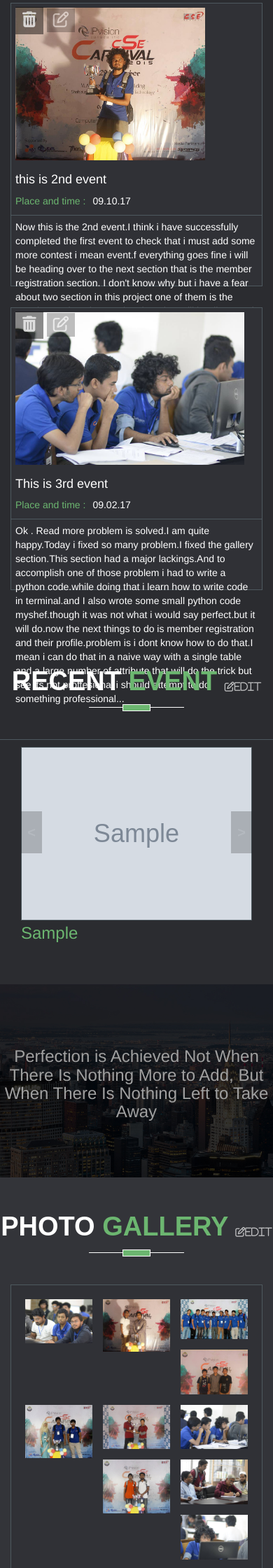
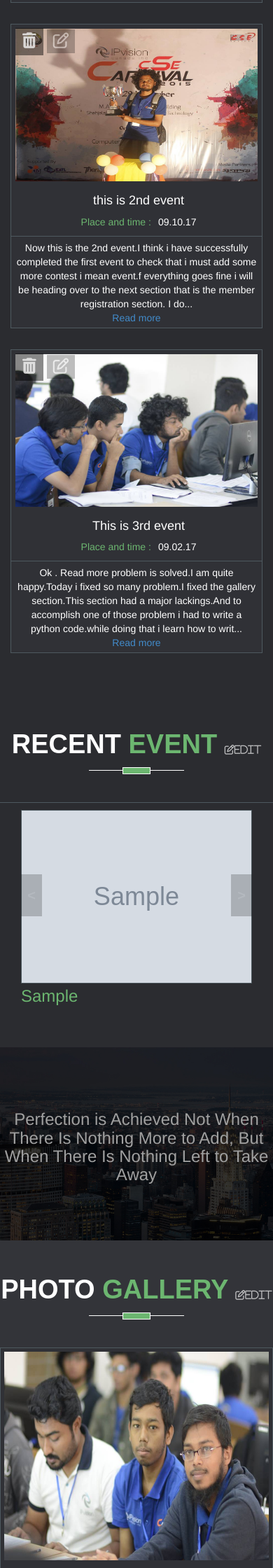
Before and after one commit to nilasrum/DatabaseProject, a Django app: page /home/ in a window 390 px wide. Shown: the part 1960-4200 px from the top of the page at 70% size. Run offline with Django 3.2, Linux system fonts and the light colour scheme; a user stored in the database is signed in; data comes from the database, SQL or seed files in the repository; both versions use the stored data as it was after the commit; tables that the repository leaves empty hold one stand-in row (values such as "Sample post"); grey boxes marked "Sample" are stand-in pictures; some libraries are stand-ins or nearby versions; some web fonts are replaced.

Commit message:
upcoming details modal window added,read more funtionality added.gallery photo resized,hover effect added.

```diff
--- a/home/static/home/css/carousel.css
+++ b/home/static/home/css/carousel.css
@@ -95,7 +95,7 @@ Version: 1.1
     top: 133px;
     width: 35px;
     height: 35px;
-    background: url("images/next_button.png") no-repeat center;
+    background: url("../images/next_button.png") no-repeat center;
     cursor: pointer;
     z-index: 9999;
 }
@@ -106,7 +106,7 @@ Version: 1.1
     top: 133px;
     width: 35px;
     height: 35px;
-    background: url("images/prev_button.png");
+    background: url("../images/prev_button.png");
     cursor: pointer;
     z-index: 9999;
 }
@@ -187,10 +187,6 @@ Version: 1.1
 
 /* ____________________________________________________________ */
 
-.carousel .slides .videoOverlay {
-    background: url("images/video.png") no-repeat center;
-    /* play button */
-}
 
 .carousel .slides .spinner {
     background: #000 url(images/loading.gif) no-repeat center;
--- /dev/null
+++ b/home/static/home/css/galley-effect.css
@@ -0,0 +1,343 @@
+*,
+*:after,
+*:before {
+    -webkit-box-sizing: border-box;
+    box-sizing: border-box;
+}
+
+.clearfix:before,
+.clearfix:after {
+    content: '';
+    display: table;
+}
+
+.clearfix:after {
+    clear: both;
+}
+
+
+/* Header */
+
+.codrops-header {
+    margin: 0 auto;
+    padding: 4em 1em;
+    text-align: center;
+}
+
+.codrops-header h1 {
+    margin: 0;
+    font-weight: 800;
+    font-size: 4em;
+    line-height: 1.3;
+}
+
+.codrops-header h1 span {
+    display: block;
+    padding: 0 0 0.6em 0.1em;
+    font-size: 45%;
+    font-weight: 300;
+    color: #7e959d;
+}
+
+
+/* To Navigation Style */
+
+.codrops-top {
+    width: 100%;
+    text-transform: uppercase;
+    font-size: 0.69em;
+    line-height: 2.2;
+}
+
+.codrops-top a {
+    display: inline-block;
+    padding: 0 1em;
+    text-decoration: none;
+    letter-spacing: 1px;
+}
+
+.codrops-top span.right {
+    float: right;
+}
+
+.codrops-top span.right a {
+    display: block;
+    float: left;
+}
+
+.codrops-icon:before {
+    margin: 0 4px;
+    text-transform: none;
+    font-weight: normal;
+    font-style: normal;
+    font-variant: normal;
+    font-family: 'codropsicons';
+    line-height: 1;
+    speak: none;
+    -webkit-font-smoothing: antialiased;
+}
+
+.codrops-icon-drop:before {
+    content: "\e001";
+}
+
+.codrops-icon-prev:before {
+    content: "\e004";
+}
+
+
+/* Related demos */
+
+.related {
+    padding: 6em 1em;
+    font-size: 120%;
+}
+
+.related > a {
+    border: 1px solid #4f7f90;
+    display: inline-block;
+    text-align: center;
+    margin: 20px 10px;
+    padding: 25px;
+}
+
+.related a:hover {
+    border-color: #39545e;
+}
+
+.related a img {
+    max-width: 100%;
+    opacity: 0.8;
+}
+
+.related a:hover img,
+.related a:active img {
+    opacity: 1;
+}
+
+.related a h3 {
+    margin: 0;
+    padding: 0.5em 0 0.3em;
+    max-width: 300px;
+    text-align: left;
+}
+
+@media screen and (max-width: 25em) {
+    .codrops-header {
+        font-size: 75%;
+    }
+    .codrops-icon span {
+        display: none;
+    }
+}
+
+.grid {
+    overflow: hidden;
+    margin: 0;
+    width: 100%;
+    list-style: none;
+    text-align: center;
+}
+
+
+/* Common style */
+
+.grid figure {
+    position: relative;
+    z-index: 1;
+    display: inline-block;
+    overflow: hidden;
+    margin: -0.135em;
+    height: 300px;
+    background: #fff;
+    text-align: center;
+    cursor: pointer;
+}
+
+.grid figure img {
+    position: relative;
+    display: block;
+    min-height: 100%;
+    opacity: 1;
+}
+
+.grid figure figcaption {
+    padding: 2em;
+    color: #fff;
+    text-transform: uppercase;
+    font-size: 1.25em;
+    -webkit-backface-visibility: hidden;
+    backface-visibility: hidden;
+}
+
+.grid figure figcaption::before,
+.grid figure figcaption::after {
+    pointer-events: none;
+}
+
+.grid figure figcaption,
+.grid figure a {
+    position: absolute;
+    top: 0;
+    left: 0;
+    width: 100%;
+    height: 100%;
+}
+
+
+/* Anchor will cover the whole item by default */
+
+
+/* For some effects it will show as a button */
+
+.grid figure a {
+    z-index: 1000;
+    text-indent: 200%;
+    white-space: nowrap;
+    font-size: 0;
+    opacity: 0;
+}
+
+.grid figure h2 {
+    word-spacing: -0.15em;
+    font-weight: 300;
+}
+
+.grid figure h2 span {
+    font-weight: 800;
+}
+
+.grid figure h2,
+.grid figure p {
+    margin: 0;
+}
+
+.grid figure p {
+    letter-spacing: 1px;
+    font-size: 70%;
+    /*border: 1px solid #fff;*/
+}
+
+
+/***** Layla *****/
+
+
+/*---------------*/
+
+figure.effect-layla {
+    background: #18a367;
+}
+
+figure.effect-layla img {
+    min-width: 100%;
+    height: -webkit-calc(100% + 40px);
+    height: calc(100% + 40px);
+}
+
+figure.effect-layla figcaption {
+    padding-top: 7em;
+}
+
+figure.effect-layla figcaption::before,
+figure.effect-layla figcaption::after {
+    position: absolute;
+    content: '';
+    opacity: 0;
+}
+
+figure.effect-layla figcaption::before {
+    top: 50px;
+    right: 30px;
+    bottom: 50px;
+    left: 30px;
+    border-top: 1px solid #fff;
+    border-bottom: 1px solid #fff;
+    -webkit-transform: scale(0, 1);
+    transform: scale(0, 1);
+    -webkit-transform-origin: 0 0;
+    transform-origin: 0 0;
+}
+
+figure.effect-layla figcaption::after {
+    top: 30px;
+    right: 50px;
+    bottom: 30px;
+    left: 50px;
+    border-right: 1px solid #fff;
+    border-left: 1px solid #fff;
+    -webkit-transform: scale(1, 0);
+    transform: scale(1, 0);
+    -webkit-transform-origin: 100% 0;
+    transform-origin: 100% 0;
+}
+
+figure.effect-layla h2 {
+    padding-top: 26%;
+    -webkit-transition: -webkit-transform 0.35s;
+    transition: transform 0.35s;
+}
+
+figure.effect-layla p {
+    padding: 0.5em 2em;
+    text-transform: none;
+    opacity: 0;
+    -webkit-transform: translate3d(0, -10px, 0);
+    transform: translate3d(0, -10px, 0);
+}
+
+figure.effect-layla img,
+figure.effect-layla h2 {
+    -webkit-transform: translate3d(0, -30px, 0);
+    transform: translate3d(0, -30px, 0);
+}
+
+figure.effect-layla img,
+figure.effect-layla figcaption::before,
+figure.effect-layla figcaption::after,
+figure.effect-layla p {
+    -webkit-transition: opacity 0.35s, -webkit-transform 0.35s;
+    transition: opacity 0.35s, transform 0.35s;
+}
+
+figure.effect-layla:hover img {
+    opacity: .8;
+    -webkit-transform: translate3d(0, 0, 0);
+    transform: translate3d(0, 0, 0);
+}
+
+figure.effect-layla:hover figcaption::before,
+figure.effect-layla:hover figcaption::after {
+    opacity: 1;
+    -webkit-transform: scale(1);
+    transform: scale(1);
+}
+
+figure.effect-layla:hover h2,
+figure.effect-layla:hover p {
+    opacity: 1;
+    -webkit-transform: translate3d(0, 0, 0);
+    transform: translate3d(0, 0, 0);
+}
+
+figure.effect-layla:hover figcaption::after,
+figure.effect-layla:hover h2,
+figure.effect-layla:hover p,
+figure.effect-layla:hover img {
+    -webkit-transition-delay: 0.15s;
+    transition-delay: 0.15s;
+}
+
+@media screen and (max-width: 69.5em) {
+    .grid figure {
+        width: 50%;
+    }
+    .grid figure figcaption {
+        font-size: 90%;
+    }
+}
+
+@media screen and (max-width: 41.5em) {
+    .grid figure {
+        width: 100%;
+    }
+}
--- a/home/static/home/css/main.css
+++ b/home/static/home/css/main.css
@@ -214,11 +214,13 @@
 
 .news-photo img {
     padding: 6px;
+    width: 100%;
     max-height: 230px;
     min-height: 230px;
 }
 
 .news-title {
+    text-align: center;
     border-bottom: 1px solid #4e595f;
     padding-top: 2px;
 }
@@ -239,10 +241,22 @@
 }
 
 .news-desc {
+    text-align: center;
+    height: 130px;
     padding: 6px;
-    height: 100px;
-    content: justify;
     color: white;
+}
+
+.modal-title {
+    font-size: 28px;
+    color: #fff;
+    text-align: center;
+}
+
+.modal-content {
+    color: gainsboro;
+    border-radius: 0;
+    background-color: #333439;
 }
 
 .mybtn {
@@ -405,37 +419,45 @@
     max-height: 720px;
     background-color: #303136;
     overflow: auto;
-    padding: 20px;
     box-sizing: border-box;
 }
 
 .photo-window {
-    margin-right: -15px;
+    box-sizing: border-box;
 }
 
-.photo-window a {
-    float: left;
-    width: 33.3%;
-    padding-right: 15px;
-    box-sizing: border-box;
-    margin-bottom: 15px;
+.photo-window a {}
+
+.full-box {
+    padding: 5px;
 }
 
+.photo-window img {
+    width: 100%;
+    height: 200px;
+}
+
+
+/*
 .photo-window:hover img {
     opacity: .6;
     transform: scale(.92);
 }
+*/
 
 .photo-window img {
     display: block;
-    transition: all .2s ease-in-out;
+    /*transition: all .2s ease-in-out;*/
 }
 
+
+/*
 .photo-window img:hover {
     opacity: 1;
     transform: scale(1) rotate(2deg);
     box-shadow: 0 0 7px rgba(0, 0, 0, .5);
 }
+*/
 
 
 /*gallery end*/
--- a/home/templates/home/index.html
+++ b/home/templates/home/index.html
@@ -5,7 +5,7 @@
     <meta charset=utf-8>
     <meta name="viewport" content="width=device-width, initial-scale=1.0">
     <title>ACM Lab</title>
-    {% load staticfiles %}
+    {% load staticfiles %} {% load fiter_tag_home %}
     <!-- font -->
     <link href="https://fonts.googleapis.com/css?family=Federo" rel="stylesheet">
     <link href="https://fonts.googleapis.com/css?family=Italiana" rel="stylesheet">
@@ -16,6 +16,7 @@
     <link rel="stylesheet" type="text/css" href="{% static 'home/css/lightbox.css' %}" />
     <link rel="stylesheet" type="text/css" href="{% static 'home/css/carousel.css' %}" />
     <link rel="stylesheet" type="text/css" href="{% static 'home/css/login.css' %}" />
+    <link rel="stylesheet" type="text/css" href="{% static 'home/css/galley-effect.css' %}" />
     <link rel="stylesheet" type="text/css" href="{% static 'home/css/main.css' %}" />
 </head>
 
@@ -43,6 +44,8 @@
                 <li><a href="#hall">hall of fame</a></li>
                 <li><a href="#contact-us">contact</a></li>
                 {% if user.is_authenticated %}
+                <li><a href="news">news</a></li>
+                <li><a href="#member">members</a></li>
                 <li class="dropdown">
                     <a href="#logout" class="dropdown-toggle" data-toggle="dropdown"><i class="fa fa-user" style="margin-right:8px;"></i>{{user}}</a>
                     <ul class="dropdown-menu logout-style wow fadeInDown">
@@ -174,10 +177,29 @@
                                 <p><span>Place and time :</span>{{upc.date}}</p>
                             </div>
                             <div class="news-desc">
-                                <p>{{upc.description}}</p>
+                                <p>{{ upc.description|str_cut }}
+                                    <br/><a class="more" href="#" data-toggle="modal" data-target="#{{upc.id}}">Read more</a>
+                                </p>
                             </div>
                         </div>
                     </div>
+                    <!-- Modal-->
+                    <div class="modal fade" id="{{upc.id}}" role="dialog">
+                        <div class="modal-dialog">
+                            <!-- Modal content-->
+                            <div class="modal-content">
+                                <div class="modal-header">
+                                    <button type="button" class="close" data-dismiss="modal">&times;</button>
+                                    <h4 class="modal-title">{{upc.title}}</h4>
+                                </div>
+                                <div class="modal-body">
+                                    <p>{{upc.description}}</p>
+                                </div>
+                            </div>
+                            <!-- //Modal content-->
+                        </div>
+                    </div>
+                    <!-- //Modal-->
                     {% endfor %}
                 </div>
             </div>
@@ -253,13 +275,22 @@
                         </h2>
                         <div class="border"></div>
                     </div>
-                    <div class="container">
-                        <div class="gallery-tab">
-                            <div class="photo-window group">
-                                {% for gal in all_gallery %}
-                                <a href="{{gal.image_url.url}}" data-lightbox="gallery" data-title="{{gal.title}}"><img src="{{gal.image_url.url}}" alt="image-1"></a>
-                                {% endfor %}
+                    <div class="gallery-tab">
+                        <div class="photo-window">
+                            {% for gal in all_gallery %}
+                            <div class="col-md-4 full-box">
+                                <!--<a href="{{gal.image_url.url}}" data-lightbox="gallery" data-title="{{gal.title}}"><img src="{{gal.image_url.url}}" alt="image-1"></a>-->
+                                <div class="grid">
+                                    <figure class="effect-layla">
+                                        <img src="{{gal.image_url.url}}" alt="img04" />
+                                        <a href="{{gal.image_url.url}}" data-lightbox="gallery" data-title="{{gal.title}}"></a>
+                                        <figcaption>
+                                            <p>{{gal.title}}</p>
+                                        </figcaption>
+                                    </figure>
+                                </div>
                             </div>
+                            {% endfor %}
                         </div>
                     </div>
                 </div>
--- a/home/templatetags/fiter_tag_home.py
+++ b/home/templatetags/fiter_tag_home.py
@@ -7,3 +7,12 @@ register = template.Library()
 @register.filter('input_type')
 def input_type(input):
     return input.field.widget.__class__.__name__
+
+@register.filter('str_cut')
+def str_cut(input):
+    l = len(input)
+    if (l>250):
+        s=input[:250]+'...'
+        return s
+    else:
+        return input
```
Also changed, not shown: db.sqlite3, home/static/home/images/next_button.png (added), home/static/home/images/prev_button.png (added), media/12299287_10206963686603555_2656520290130074594_n_NodOjtW.jpg (added), media/12311289_764113757026610_5884565460377699160_n.jpg (added), media/1_05qEZiG.jpg (added), 1 other file.
